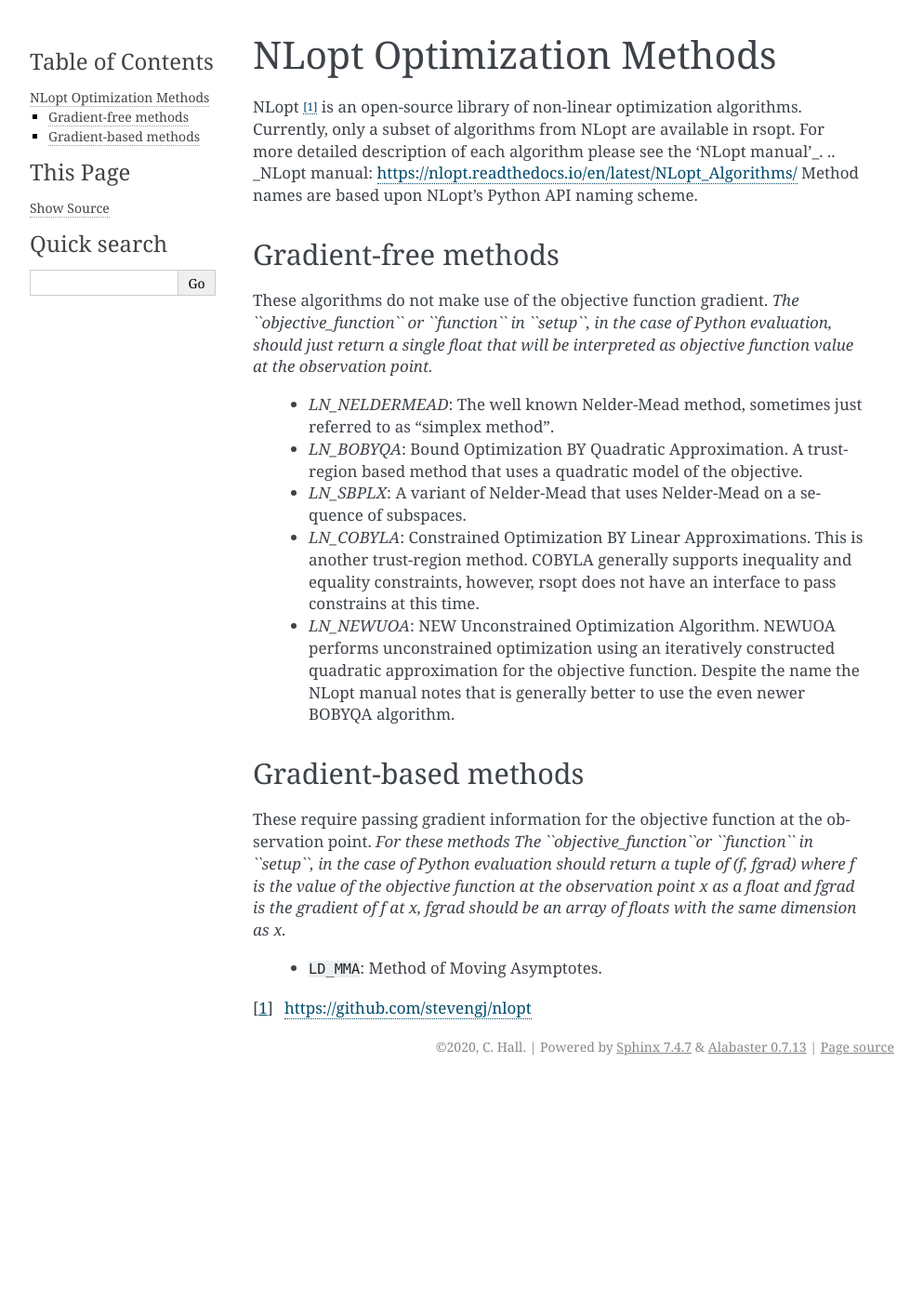
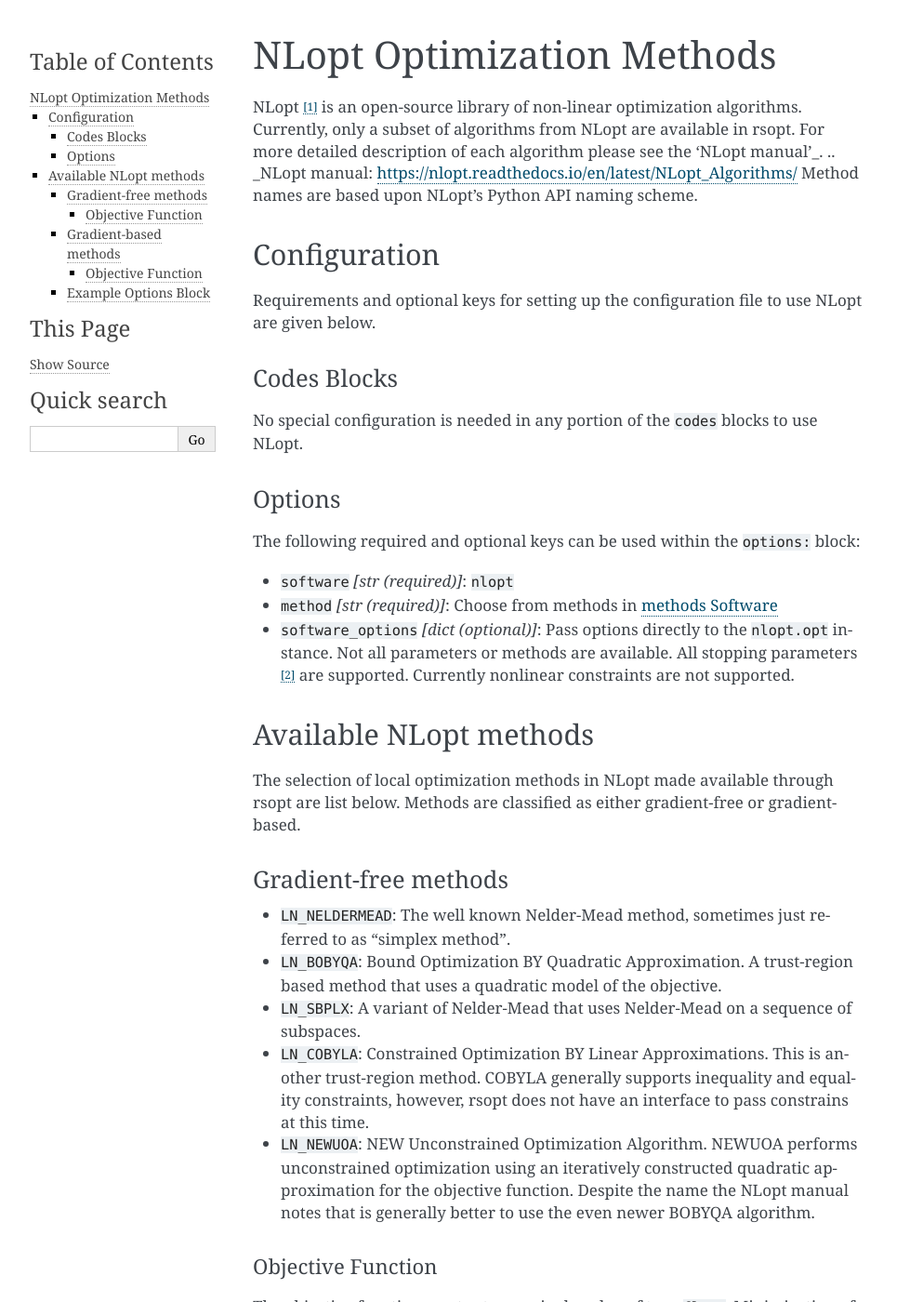
Before and after one commit to radiasoft/rsopt, a Sphinx documentation site: the page built from docs/optimizers/nlopt.rst, in a window 1280 px wide and 1400 px high. Shown: the whole window at 93% size, without its empty margins (148-1141 px from the left). Built offline with Sphinx 7.4.7, drawn with Linux system fonts in a browser that asks for light colours; pages that are not in the unit, such as notebooks, are missing from menus; some of the changed text lies outside the part shown.

Commit message:
Intermediate updates to various documentation pages

```diff
--- a/docs/commands.rst
+++ b/docs/commands.rst
@@ -104,7 +104,7 @@
   .. _SciPy manual: https://docs.scipy.org/doc/scipy/reference/tutorial/optimize.html
 
 * :doc:`dfols<optimizers/dfols>`: The Derivative-Free Optimizer for Least-Squares (DFO-LS) [3]_ is an algorithm especially constructed to handle
-objective functions formuated as least-squares problems.
+  objective functions formuated as least-squares problems.
 
 * :doc:`aposmm<optimizers/aposmm>`: The Asynchronously Parallel Optimization Solver for finding Multiple Minima (APOSMM) [4]_ is a global optimization
   algorithm that coordinates concurrent local optimization runs in order to identify many local minima.
--- a/docs/index.rst
+++ b/docs/index.rst
@@ -14,8 +14,9 @@
    Introduction<introduction>
    Installation<installation>
    Run Modes<commands>
+   Supported Codes<codes>
    Configuration Files<configuration>
-   Supported Codes<codes>
+   Simulation Execution<simulation_execution>
 
 Indices and tables
 ==================
--- a/docs/optimizers/dfols.rst
+++ b/docs/optimizers/dfols.rst
@@ -76,6 +76,7 @@
   exit_criteria:
     # If model.rel_tol isn't reached after 400 simulations then rsopt will terminate
     sim_max: 400
+  # objective_function can be optional if using python in codes
   objective_function: [objective.py, obj_f]
 
 
--- a/docs/optimizers/nlopt.rst
+++ b/docs/optimizers/nlopt.rst
@@ -8,31 +8,122 @@
 .. _NLopt manual: https://nlopt.readthedocs.io/en/latest/NLopt_Algorithms/
 Method names are based upon NLopt's Python API naming scheme.
 
+Configuration
+-------------
+Requirements and optional keys for setting up the configuration file to use NLopt are given below.
+
+Codes Blocks
+^^^^^^^^^^^
+No special configuration is needed in any portion of the :code:`codes` blocks to use NLopt.
+
+Options
+^^^^^^^
+The following required and optional keys can be used within the :code:`options:` block:
+
+* :code:`software` *[str (required)]*: :code:`nlopt`
+* :code:`method` *[str (required)]*: Choose from methods in :ref:`methods Software<nlopt_methods>`
+* :code:`software_options` *[dict (optional)]*: Pass options directly to the :code:`nlopt.opt` instance.
+  Not all parameters or methods are available. All stopping parameters [2]_ are supported. Currently nonlinear constraints are not supported.
+
+.. _nlopt_methods:
+
+Available NLopt methods
+-----------------------
+The selection of local optimization methods in NLopt made available through rsopt are list below. Methods are classified
+as either gradient-free or gradient-based.
+
 Gradient-free methods
----------------------
+^^^^^^^^^^^^^^^^^^^^^
 
-These algorithms do not make use of the objective function gradient. *The ``objective_function``
-or ``function`` in ``setup``, in the case of Python evaluation, should just return a single float that will be interpreted as
-objective function value at the observation point.*
+* :code:`LN_NELDERMEAD`: The well known Nelder-Mead method, sometimes just referred to as "simplex method".
+* :code:`LN_BOBYQA`: Bound Optimization BY Quadratic Approximation. A trust-region based method that uses a quadratic model of the objective.
+* :code:`LN_SBPLX`: A variant of Nelder-Mead that uses Nelder-Mead on a sequence of subspaces.
+* :code:`LN_COBYLA`: Constrained Optimization BY Linear Approximations. This is another trust-region method. COBYLA generally supports
+  inequality and equality constraints, however, rsopt does not have an interface to pass constrains at this time.
+* :code:`LN_NEWUOA`: NEW Unconstrained Optimization Algorithm. NEWUOA performs unconstrained optimization using
+  an iteratively constructed quadratic approximation for the objective function. Despite the name the NLopt manual
+  notes that is generally better to use the even newer BOBYQA algorithm.
 
-    - `LN_NELDERMEAD`: The well known Nelder-Mead method, sometimes just referred to as "simplex method".
-    - `LN_BOBYQA`: Bound Optimization BY Quadratic Approximation. A trust-region based method that uses a quadratic model of the objective.
-    - `LN_SBPLX`: A variant of Nelder-Mead that uses Nelder-Mead on a sequence of subspaces.
-    - `LN_COBYLA`: Constrained Optimization BY Linear Approximations. This is another trust-region method. COBYLA generally supports
-      inequality and equality constraints, however, rsopt does not have an interface to pass constrains at this time.
-    - `LN_NEWUOA`: NEW Unconstrained Optimization Algorithm. NEWUOA performs unconstrained optimization using
-      an iteratively constructed quadratic approximation for the objective function. Despite the name the NLopt manual
-      notes that is generally better to use the even newer BOBYQA algorithm.
+Objective Function
+""""""""""""""""""
+The objective function must return a single value of type :code:`float`. Minimization of the objective is always assumed.
+
+.. code-block:: python
+ :linenos:
+
+    # As passed to options.objective_function:
+    def obj_f(J):
+        # Objective function is always passed
+        # to the rsopt job dictionary `J`
+
+        # ... Code to calculate objective value `f`
+
+        return f
+
+    # Example if using code block type `python`
+    # without options.objective_function:
+    def my_function(x, y):
+        # Assuming user defined `parameters` (x, y)
+        # in the configuration file
+
+        f = x**2 + y**2 + x * y
+
+        return f
 
 Gradient-based methods
-----------------------
+^^^^^^^^^^^^^^^^^^^^^^
 
-These require passing gradient information for the objective function at the observation point.
-*For these methods The ``objective_function``or ``function`` in ``setup``, in the case of Python evaluation should return a tuple of
-(f, fgrad) where f is the value of the objective function at the observation point x as a float and fgrad is the
-gradient of f at x, fgrad should be an array of floats with the same dimension as x.*
+* ``LD_MMA``: Method of Moving Asymptotes.
 
-    - ``LD_MMA``: Method of Moving Asymptotes.
+Objective Function
+""""""""""""""""""
+The objective function must return a tuple of type :code:`(float, iter[floats])` where the first time is the evaluation of the
+objective function :math:`f(\vec{x})` and the second term is the vector of the gradient :math:`\nabla f(\vec{x})`.
+Minimization of the objective is always assumed.
+
+.. code-block:: python
+ :linenos:
+
+    # As passed to options.objective_function:
+    def obj_f(J):
+        # Objective function is always passed
+        # to the rsopt job dictionary `J`
+
+        # ... Code to calculate objective value `f`
+
+        return f, [dfdx, dfdy]
+
+    # Example if using code block type `python`
+    # without options.objective_function:
+    def my_function(x, y):
+        # Assuming user defined `parameters` (x, y)
+        # in the configuration file
+
+        f = x**2 + y**2 + x * y
+        grad = [2*x + y, 2*y + x]
+
+        return f, grad
 
 
+Example Options Block
+^^^^^^^^^^^^^^^^^^^^^
+
+
+.. code-block:: yaml
+
+ options:
+  software: nlopt
+  method: LN_BOBYQA
+  # Run until tolerance is reached or exit_criteria is hit
+  software_options: {'xtol_abs': 1e-6,
+                     'ftol_abs': 1e-6}
+  exit_criteria:
+    # If model.rel_tol isn't reached after 400 simulations then rsopt will terminate
+    sim_max: 30
+  # objective_function can be optional if using python in codes
+  objective_function: [objective.py, obj_f]
+
+See rsopt/examples/quickstart_example for an example using NLopt.
+
 .. [1] https://github.com/stevengj/nlopt
+.. [2] https://nlopt.readthedocs.io/en/latest/NLopt_Python_Reference/#stopping-criteria
```
